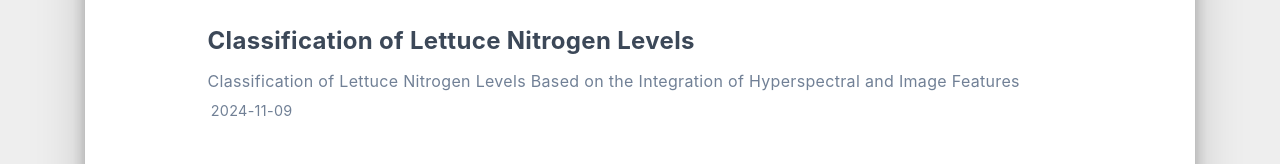
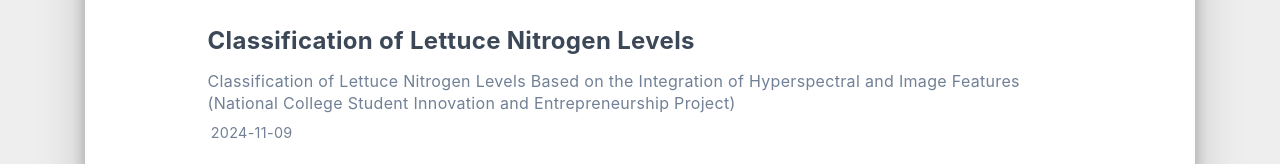
Before and after one commit to myw07170/myw07170.github.io, a plain HTML site: page index.html in a window 1280 px wide. Shown: the part 1008-1172 px from the top of the page. Drawn offline with nearby package versions, Linux system fonts and the light colour scheme; some packages are replaced by stand-ins of ours; a script that the page names is missing; some icons are missing; a small style sheet from the web is missing.

Commit message:
Site updated: 2024-11-16 08:47:46

```diff
--- a/index.html
+++ b/index.html
@@ -240,7 +240,7 @@
 
       <a class="index-excerpt index-excerpt__noimg" href="/2024/11/09/Features/" target="_self">
         <div>
-          Classification of Lettuce Nitrogen Levels Based on the Integration of Hyperspectral and Image Features
+          Classification of Lettuce Nitrogen Levels Based on the Integration of Hyperspectral and Image Features (National College Student Innovation and Entrepreneurship Project)
         </div>
       </a>
 
```
Also changed, not shown: 2024/11/09/Features/index.html (+3 -3 lines).
